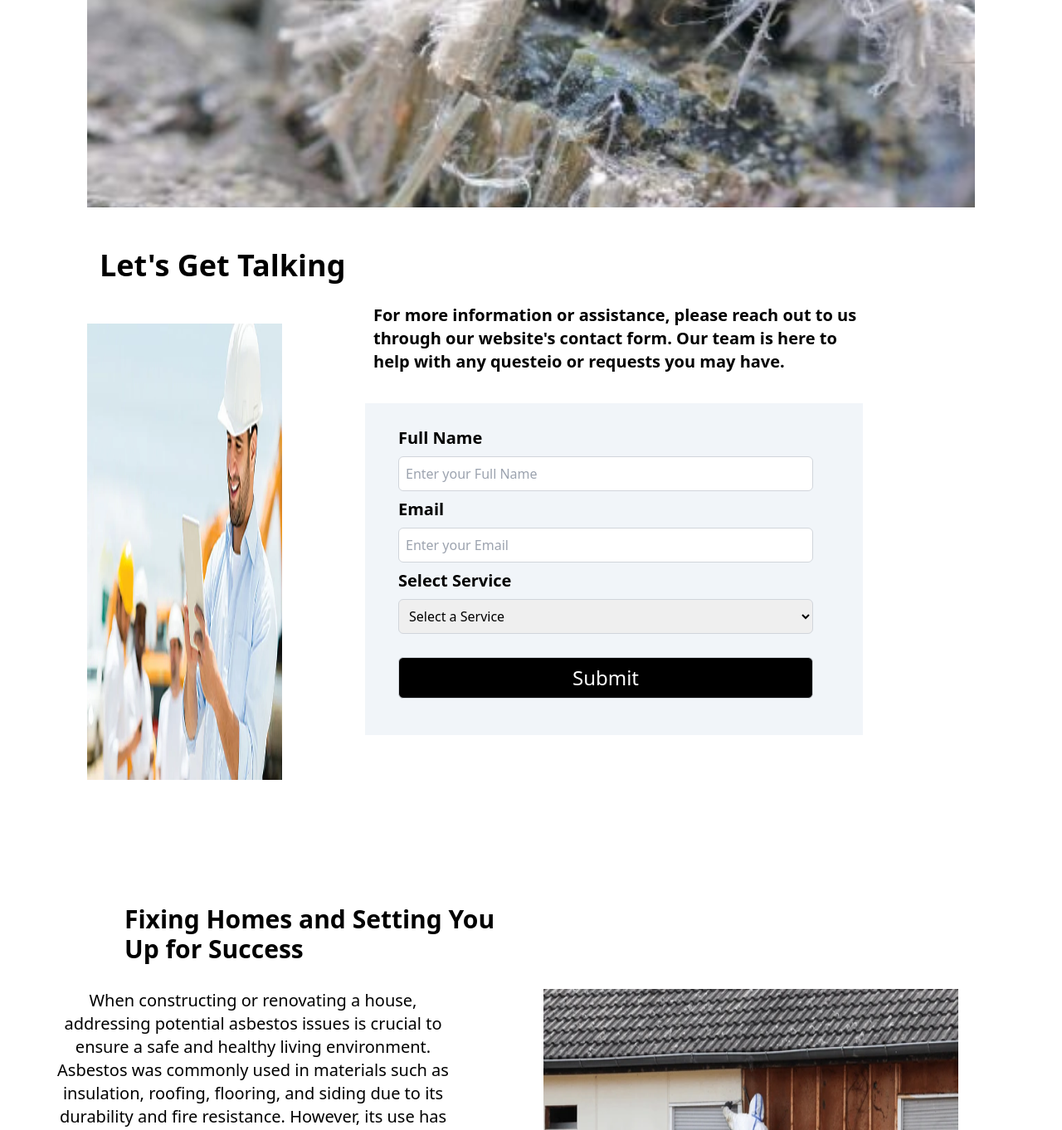
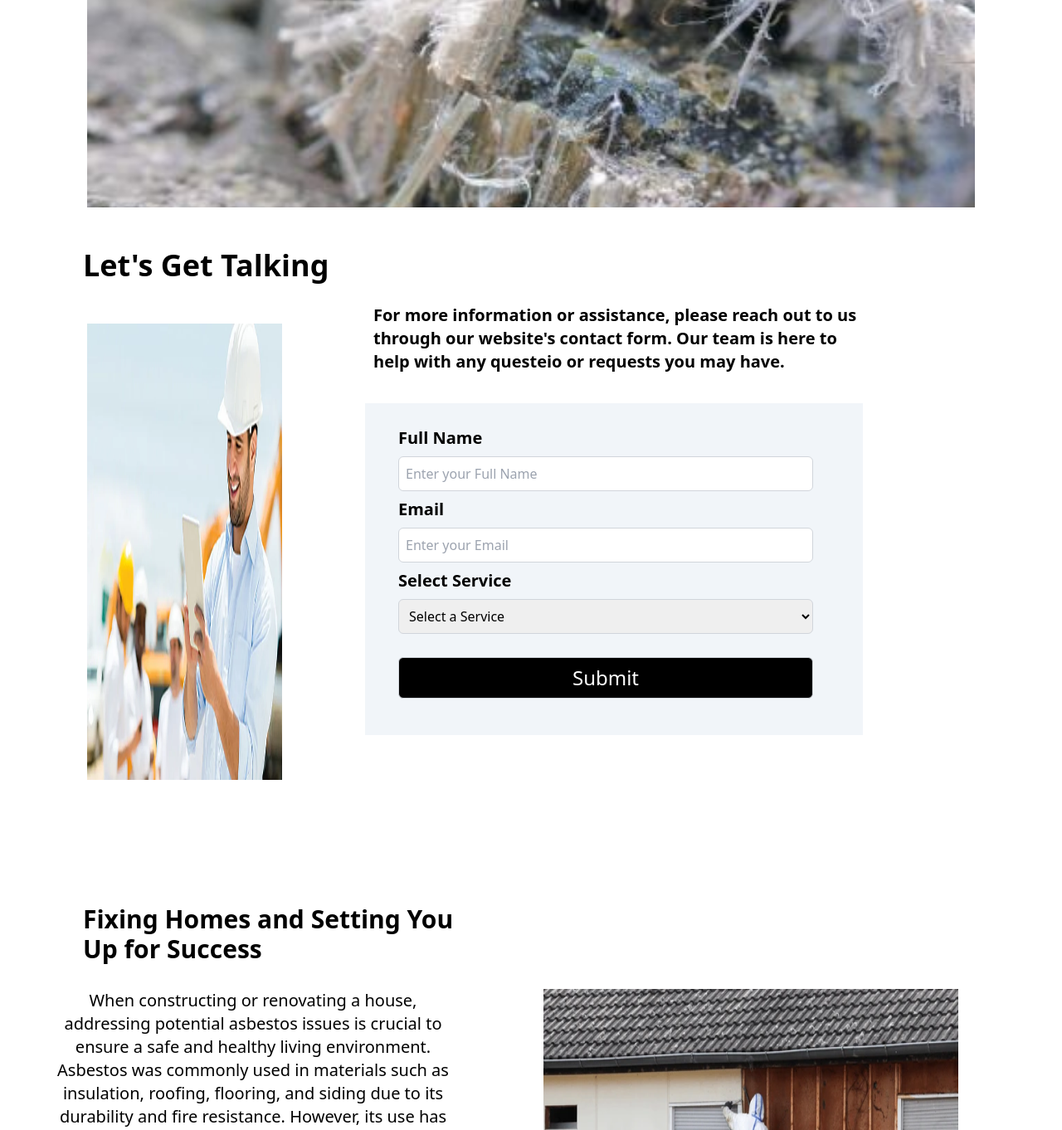
Before and after one commit to Muhammad-Usman28/Landing_Page, a React (Create React App) app: page / in a window 1280 px wide. Shown: the part 4660-6022 px from the top of the page at 83% size. Built offline with nearby package versions, Linux system fonts and the light colour scheme.

Commit message:
Deployement

```diff
--- a/src/component/ContactUs.js
+++ b/src/component/ContactUs.js
@@ -14,7 +14,7 @@ export default function ContactUs() {
     <div className='w-full'>
     <div>
     <h1 className='
-       xl:text-4xl xl:font-bold xl:ml-[120px]
+       xl:text-4xl xl:font-bold xl:ml-[100px]
        lg:text-3xl lg:font-bold lg:ml-[40px]
        md:text-2xl md:font-bold md:ml-[40px]
        sm:text-2xl sm:font-bold sm:ml-[40px]'>Let's Get Talking
@@ -133,7 +133,7 @@ export default function ContactUs() {
       </div>
 
         <h1 className='
-        xl:text-3xl xl:font-bold xl:ml-[150px]
+        xl:text-3xl xl:font-bold xl:ml-[100px]
         lg:text-xl lg:font-extrabold lg:ml-[260px] lg:w-[450px]
         md:text-xl md:font-extrabold md:ml-[150px] md:w-[450px] md:mt-[-50px]
         sm:text-xl sm:font-extrabold sm:ml-[110px] sm:w-[450px] sm:mt-[-50px]'>Fixing Homes and Setting You Up for Success</h1>
```
